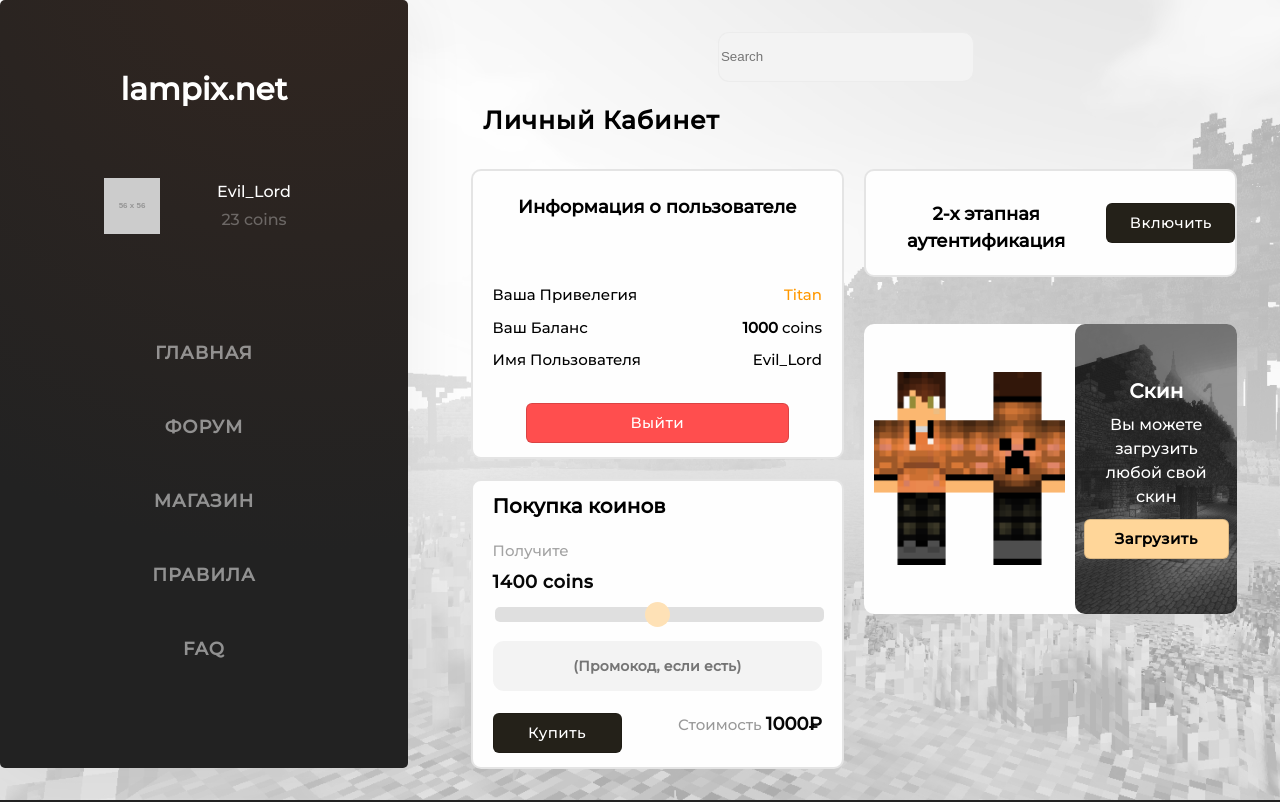
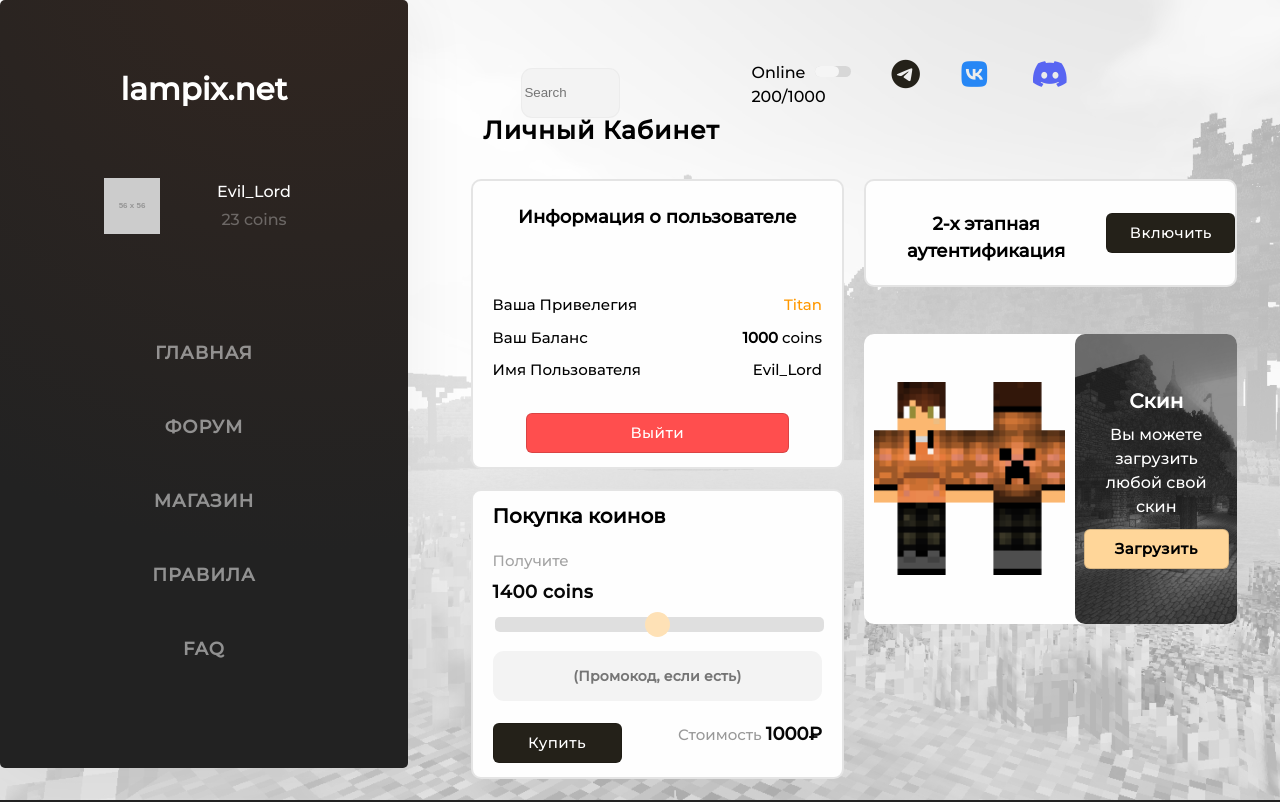
Before and after one commit to ekaramyan/Lampix, a plain HTML site: page index.html in a window 1280 px wide. Shown: the top 802 px of the page. Drawn offline with Linux system fonts and the light colour scheme; placeholder pictures from the web are drawn by us.

Commit message:
starting header panel

```diff
--- a/index.html
+++ b/index.html
@@ -39,8 +39,7 @@
 
 
 <section class="central">
-        <div class="personal-page">
-          <header class="header">
+  <header class="header">
 
             <div class="search-wrap">
               <div class="search">
@@ -48,14 +47,28 @@
                     <i class="fa fa-search"></i>
                  </button>
                </div>
-          </div>
-
-            <div class="online">
-              <p class="online-text"></p>
 
             </div>
 
-          </header>
+            <div class="online">
+              <div class="online-switch">
+                <p class="online-text">Online</p>
+                <label class="switch">
+                  <input type="checkbox">
+                  <span class="switch-slider round"></span>
+                </label>
+              </div>
+              <p class=" online-count">200/1000</p>
+            </div>
+
+            <ul>
+              <li class="logo header-logo telegram-logo"><a href=""><i class="fa-brands fa-telegram"></i></a></li>
+              <li class="logo header-logo vk-logo">   <a href=""><i class="fa-brands fa-vk"></i></a></li>
+              <li class="logo header-logo discord-logo"> <a href=""><i class="fa-brands fa-discord"></i></a></li>
+            </ul>
+</header>
+        <div class="personal-page">
+
 
             <p class="p-text">Личный Кабинет</p>
             <div class="cards">
@@ -141,9 +154,9 @@
         <div class="down-content">
 
           <ul class="footer-buttons">
-          <li class="logo footer-logo telegram-logo"><a href=""><i class="fa-brands fa-telegram"></i></a></li>
-          <li class="logo footer-logo vk-logo">   <a href=""><i class="fa-brands fa-vk"></i></a></li>
-          <li class="logo footer-logo discord-logo"> <a href=""><i class="fa-brands fa-discord"></i></a></li>
+          <li class="logo footer-logo"><a href=""><i class="fa-brands fa-telegram"></i></a></li>
+          <li class="logo footer-logo">   <a href=""><i class="fa-brands fa-vk"></i></a></li>
+          <li class="logo footer-logo"> <a href=""><i class="fa-brands fa-discord"></i></a></li>
 
           <li class="footer-buttons__item"><a href=""><p>Главная</p></a></li>
           <li class="footer-buttons__item"><a href=""><p>Форум</p></a></li>
--- a/styles.css
+++ b/styles.css
@@ -19,37 +19,53 @@ body
     font-family: Montserrat;
     color: #0000;
 }
-
+/* HEADER */
+.header
+{
+    display: flex;
+    flex-direction: row;
+    flex-wrap: wrap;
+    height: 90px;
+    width: 90%;
+    top: 0;
+    align-items: center;
+    justify-content: center;
+}
+header ul{
+    display: flex;
+    height: 100px;
+}
 /*Search*/
 .search-wrap
 {
     display: flex;
-    align-items: center;
-    width: 100%;
+    flex-direction: column;
+    align-items: flex-start;
+    width: 30%;
     height: 5vh;
     top: 52px;
     grid-column: span 2;
 }
 
 .search {
-    justify-content: center;
-  width: 100%;
+  justify-content: flex-start;
+  width: 50%;
   height: 100%;
-  position: relative;
+  /* position: relative; */
   display: flex;
 
 }
 
 .searchTerm {
-  width: 30%;
+  width: 100%;
   justify-content: center;
   border-right: none;
   height: 50px;
   color: #000;
   background: #F3F3F3;
-   border: 1px solid #d7d7d749;
-backdrop-filter: blur(5px);
-border-radius: 11px;
+  border: 1px solid #d7d7d749;
+  backdrop-filter: blur(5px);
+  border-radius: 11px;
 
 }
 
@@ -58,6 +74,103 @@ border-radius: 11px;
   color: #000000;
   font-weight: 600;
 }
+
+
+.logo
+{
+    font-size: 22pt;
+    margin: 0;
+    padding: 0;
+}
+.telegram-logo i
+{
+    color: #242119;
+}
+.vk-logo i
+{
+    color: #2787F5;
+}
+.discord-logo i
+{
+    color: #5865F2;
+}
+
+.online-text
+{
+    text-align: center;
+    justify-self: center;
+    margin-top: -5px;
+}
+.online
+{
+    display: flex;
+    flex-direction: column;
+}
+
+.online-switch
+{
+    display: inline-flex;
+    column-gap: 10px;
+    text-align: center;
+}
+
+.switch {
+    position: relative;
+    display: inline-block;
+    width: 36px;
+    height: 11px;
+  }
+
+  /* Hide default HTML checkbox */
+  .switch input {display:none;}
+
+  /* The slider */
+  .switch-slider {
+    position: absolute;
+    cursor: pointer;
+    top: 0;
+    left: 0;
+    right: 0;
+    bottom: 0;
+    background-color: #D7D7D7;
+
+    transition: .4s;
+  }
+
+  .switch-slider:before {
+    position: absolute;
+    content: "";
+    height: 11px;
+    width: 65%;
+    margin-left: -50%;
+    background-color: #f5f5f5;
+
+    transition: .4s;
+  }
+
+  input:checked + .switch-slider {
+    background-color: #F09000;
+  }
+
+  input:focus + .switch-slider {
+    box-shadow: 0 0 1px #F09000;
+  }
+
+  input:checked + .switch-slider:before {
+    -webkit-transform: translateX(13px);
+    -ms-transform: translateX(13px);
+    transform: translateX(13px);
+  }
+
+  /* Rounded sliders */
+  .switch-slider.round {
+    border-radius: 30px;
+  }
+
+  .switch-slider.round:before {
+    border-radius: 30px;
+  }
+
 
 /*sidebar*/
 .sidebar
@@ -273,7 +386,7 @@ border-radius: 11px;
 }
 .btn:hover
 {
-    background: #fafafa;
+    background: #dedede;
     color: #000;
 
 }
@@ -488,7 +601,6 @@ border-radius: 11px;
 .skin
 {
     display: flex;
-
     /* background: url(src/img/cards/skin.png) no-repeat; */
     max-height: fit-content;
     height: auto;
@@ -545,6 +657,11 @@ border-radius: 11px;
     align-self: center;
     padding: 0 30px;
     width: fit-content;
+}
+.skins__btn:hover
+{
+    background: #eeaa44;
+    color: #FFFFFF;
 }
 
 
@@ -700,5 +817,5 @@ border-radius: 11px;
 {
     align-self: flex-end;
     color: #F09000;
-    font-size: 22pt;
+
 }
```
